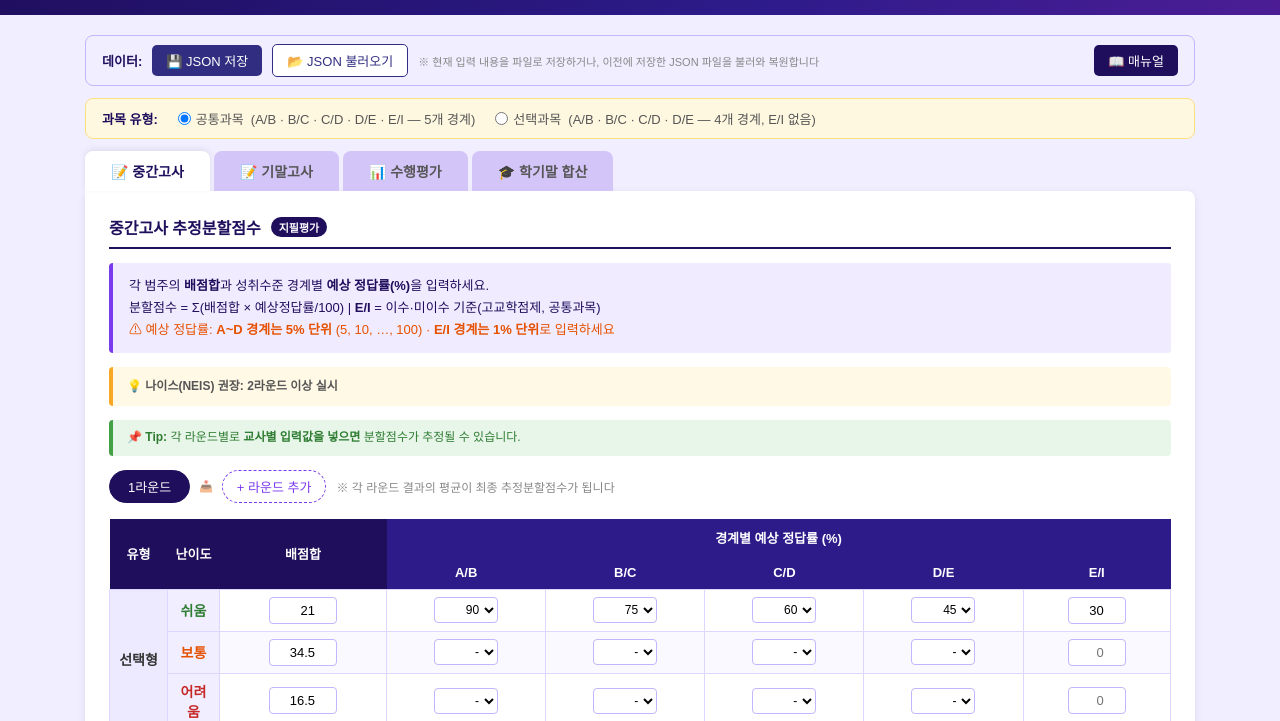
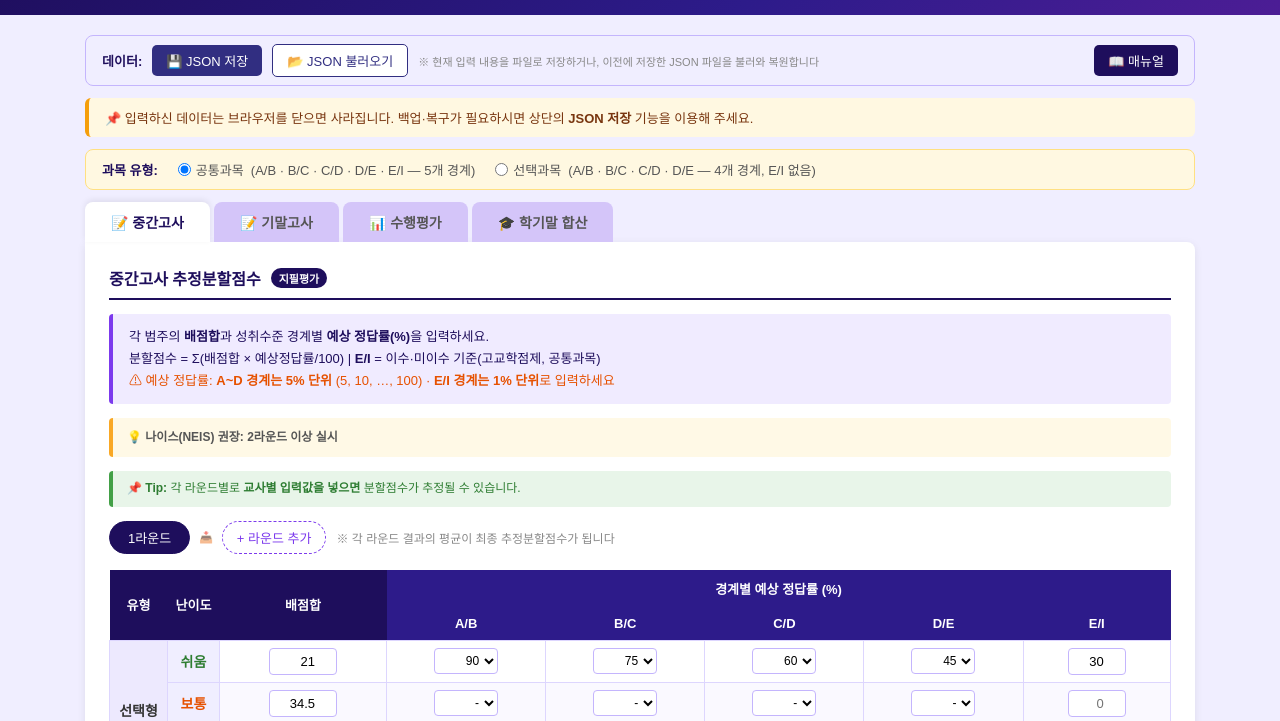
Before and after one commit to osanchem/assessment, a plain HTML site: page index.html in a window 1280 px wide. Shown: the part 71-792 px from the top of the page. Drawn offline with Linux system fonts and the light colour scheme.

Commit message:
Add files via upload

```diff
--- a/index.html
+++ b/index.html
@@ -261,6 +261,11 @@
     <button class="btn-json-load" onclick="importJSON()">📂 JSON 불러오기</button>
     <span class="data-io-hint">※ 현재 입력 내용을 파일로 저장하거나, 이전에 저장한 JSON 파일을 불러와 복원합니다</span>
     <button class="btn-manual" onclick="document.getElementById('manual-modal').classList.add('open')" style="margin-left:auto;">📖 매뉴얼</button>
+  </div>
+
+  <!-- 공지사항 -->
+  <div style="background:#fff8e1; border-left:4px solid #f59e0b; border-radius:6px; padding:10px 16px; margin-bottom:12px; font-size:13px; color:#78350f;">
+    📌 입력하신 데이터는 브라우저를 닫으면 사라집니다. 백업·복구가 필요하시면 상단의 <strong>JSON 저장</strong> 기능을 이용해 주세요.
   </div>
 
   <!-- 매뉴얼 모달 -->
```
